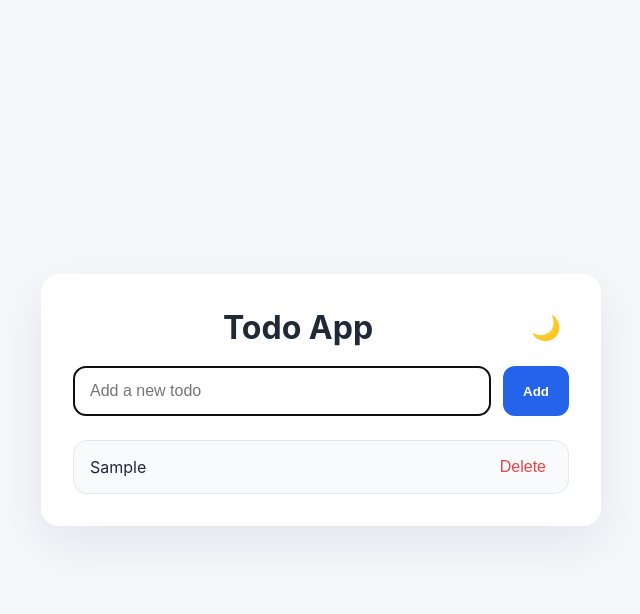
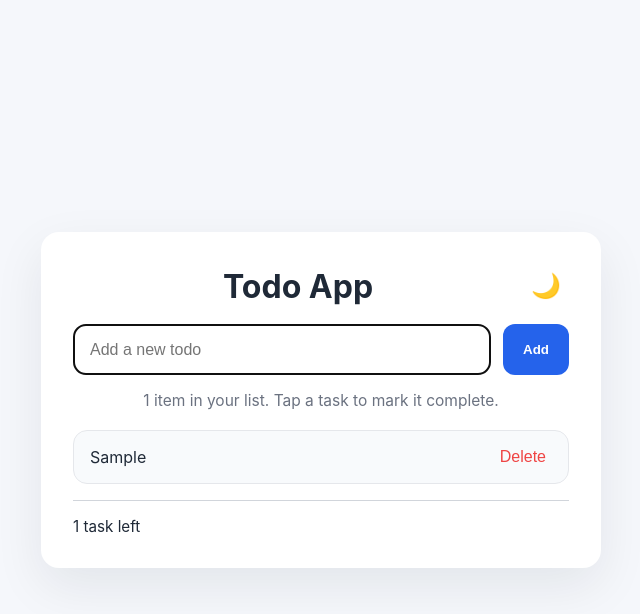
Before and after one commit to SauravBelani/todo-app, a plain HTML site: page index.html in a window 1280 px wide. Both pictures are taken after typing "Sample" into the empty fields and a click on the button "Add". Shown: the whole page, without its empty margins (319-959 px from the left). Drawn offline with Linux system fonts and the light colour scheme.

Commit message:
resolved issue

```diff
--- a/index.html
+++ b/index.html
@@ -18,7 +18,12 @@
       <input type="text" id="todo-input" placeholder="Add a new todo" autocomplete="off" required />
       <button type="submit">Add</button>
     </form>
+    <p id="todo-info" class="todo-info" aria-live="polite">No todos yet. Add your first task to get started.</p>
     <ul id="todo-list" class="todo-list"></ul>
+    <div class="todo-footer">
+      <span id="todo-count" class="todo-count">0 tasks left</span>
+      <button id="clear-completed" class="clear-button" type="button">Clear completed</button>
+    </div>
   </main>
   <script src="script.js"></script>
 </body>
--- a/script.js
+++ b/script.js
@@ -2,6 +2,12 @@ const todoForm = document.getElementById('todo-form');
 const todoInput = document.getElementById('todo-input');
 const todoList = document.getElementById('todo-list');
 const themeToggle = document.getElementById('theme-toggle');
+const todoInfo = document.getElementById('todo-info');
+const todoCount = document.getElementById('todo-count');
+const clearCompletedButton = document.getElementById('clear-completed');
+
+const TODOS_STORAGE_KEY = 'todos';
+let todos = [];
 
 // Initialize theme from localStorage or system preference
 const initTheme = () => {
@@ -27,35 +33,86 @@ themeToggle.addEventListener('click', () => {
   updateThemeIcon();
 });
 
-// Initialize theme on page load
-initTheme();
+const saveTodos = () => {
+  localStorage.setItem(TODOS_STORAGE_KEY, JSON.stringify(todos));
+};
+
+const loadTodos = () => {
+  const savedTodos = localStorage.getItem(TODOS_STORAGE_KEY);
+  todos = savedTodos ? JSON.parse(savedTodos) : [];
+};
+
+const updateSummary = () => {
+  const totalTasks = todos.length;
+  const remainingTasks = todos.filter(todo => !todo.completed).length;
+
+  todoCount.textContent = `${remainingTasks} task${remainingTasks === 1 ? '' : 's'} left`;
+  todoInfo.textContent = totalTasks === 0
+    ? 'No todos yet. Add your first task to get started.'
+    : `${totalTasks} item${totalTasks === 1 ? '' : 's'} in your list. Tap a task to mark it complete.`;
+
+  clearCompletedButton.style.display = todos.some(todo => todo.completed) ? 'inline-flex' : 'none';
+};
+
+const createTodoElement = (todo, index) => {
+  const listItem = document.createElement('li');
+  listItem.className = 'todo-item';
+
+  const itemText = document.createElement('button');
+  itemText.className = 'todo-text';
+  itemText.type = 'button';
+  itemText.textContent = todo.text;
+  itemText.setAttribute('aria-pressed', todo.completed);
+  if (todo.completed) {
+    itemText.classList.add('completed');
+  }
+
+  itemText.addEventListener('click', () => {
+    todos[index].completed = !todos[index].completed;
+    saveTodos();
+    renderTodos();
+  });
+
+  const deleteButton = document.createElement('button');
+  deleteButton.className = 'delete-button';
+  deleteButton.type = 'button';
+  deleteButton.textContent = 'Delete';
+  deleteButton.addEventListener('click', () => {
+    todos.splice(index, 1);
+    saveTodos();
+    renderTodos();
+  });
+
+  listItem.append(itemText, deleteButton);
+  return listItem;
+};
+
+const renderTodos = () => {
+  todoList.innerHTML = '';
+  todos.forEach((todo, index) => {
+    todoList.appendChild(createTodoElement(todo, index));
+  });
+  updateSummary();
+};
 
 todoForm.addEventListener('submit', event => {
   event.preventDefault();
   const text = todoInput.value.trim();
   if (!text) return;
 
-  const listItem = document.createElement('li');
-  listItem.className = 'todo-item';
+  todos.push({ text, completed: false });
+  saveTodos();
+  renderTodos();
 
-  const itemText = document.createElement('span');
-  itemText.className = 'todo-text';
-  itemText.textContent = text;
-
-  const deleteButton = document.createElement('button');
-  deleteButton.className = 'delete-button';
-  deleteButton.type = 'button';
-  deleteButton.textContent = 'Delete';
-  deleteButton.addEventListener('click', () => {
-    todoList.removeChild(listItem);
-  });
-
-  itemText.addEventListener('click', () => {
-    itemText.classList.toggle('completed');
-  });
-
-  listItem.append(itemText, deleteButton);
-  todoList.appendChild(listItem);
   todoInput.value = '';
   todoInput.focus();
 });
+
+clearCompletedButton.addEventListener('click', () => {
+  todos = todos.filter(todo => !todo.completed);
+  saveTodos();
+  renderTodos();
+});
+
+loadTodos();
+renderTodos();
--- a/styles.css
+++ b/styles.css
@@ -85,7 +85,7 @@ h1 {
 .todo-form {
   display: flex;
   gap: 0.75rem;
-  margin-bottom: 1.5rem;
+  margin-bottom: 1rem;
 }
 
 #todo-input {
@@ -107,11 +107,50 @@ h1 {
   color: var(--button-text);
   font-weight: 600;
   cursor: pointer;
-  transition: opacity 0.3s ease;
+  transition: opacity 0.3s ease, transform 0.2s ease;
 }
 
 .todo-form button:hover {
-  opacity: 0.9;
+  opacity: 0.95;
+  transform: translateY(-1px);
+}
+
+.todo-info {
+  margin: 0 0 1.25rem;
+  font-size: 0.97rem;
+  color: var(--completed-text);
+  text-align: center;
+}
+
+.todo-footer {
+  display: flex;
+  justify-content: space-between;
+  align-items: center;
+  gap: 1rem;
+  margin-top: 1rem;
+  padding-top: 1rem;
+  border-top: 1px solid var(--border-color);
+}
+
+.todo-count {
+  font-size: 0.95rem;
+  color: var(--text-primary);
+}
+
+.clear-button {
+  border: none;
+  background: transparent;
+  color: var(--button-bg);
+  font-size: 0.95rem;
+  cursor: pointer;
+  font-weight: 600;
+  padding: 0.5rem 0.75rem;
+  border-radius: 10px;
+  transition: background-color 0.2s ease, color 0.2s ease;
+}
+
+.clear-button:hover {
+  background: rgba(37, 99, 235, 0.08);
 }
 
 .todo-list {
@@ -130,13 +169,32 @@ h1 {
   border: 1px solid var(--item-border);
   border-radius: 14px;
   background: var(--item-bg);
-  transition: background-color 0.3s ease, border-color 0.3s ease;
+  transition: background-color 0.3s ease, border-color 0.3s ease, transform 0.15s ease;
+}
+
+.todo-item:hover {
+  transform: translateY(-1px);
 }
 
 .todo-text {
   margin: 0;
   word-break: break-word;
   cursor: pointer;
+  background: none;
+  border: none;
+  padding: 0;
+  color: inherit;
+  font: inherit;
+  text-align: left;
+}
+
+.todo-text:focus-visible,
+.theme-toggle:focus-visible,
+.todo-form button:focus-visible,
+.clear-button:focus-visible,
+.delete-button:focus-visible {
+  outline: 2px solid var(--button-bg);
+  outline-offset: 2px;
 }
 
 .todo-text.completed {
```
